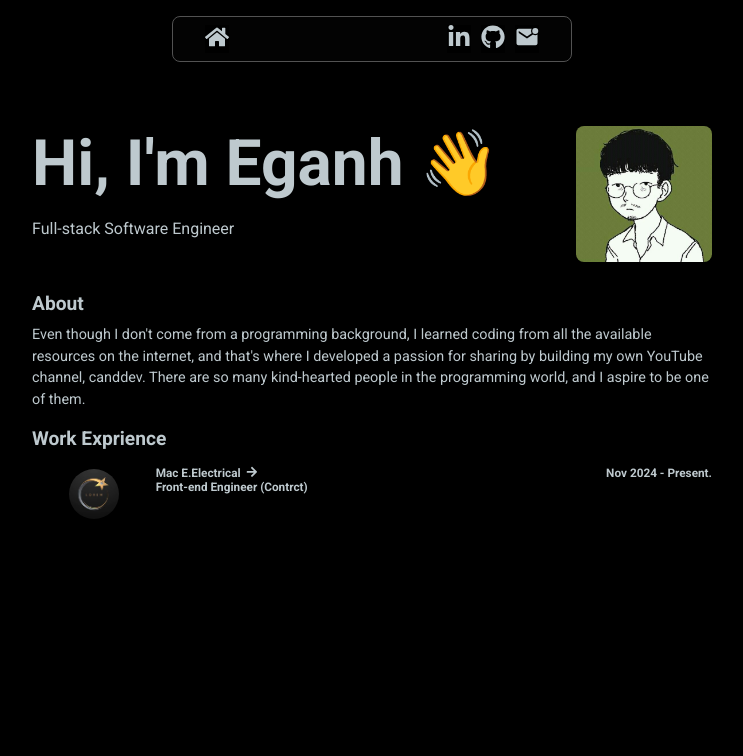
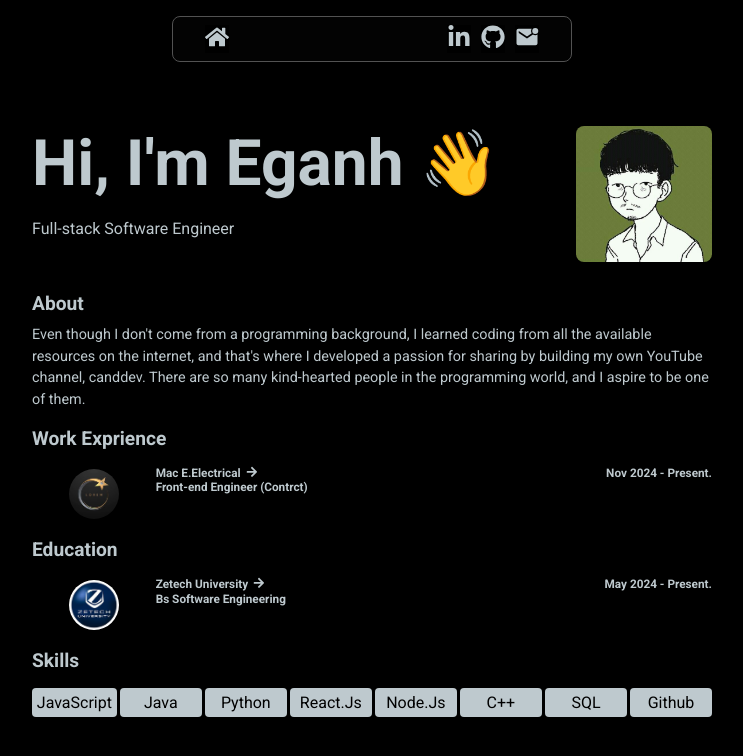
Before and after one commit to Egan-ombaka/portfolio-v1.0.0, a React (Vite) app: page / in a window 1280 px wide. Shown: the top 756 px of the page, without its empty margins (268-1011 px from the left). Built offline with nearby package versions, Linux system fonts and the light colour scheme.

Commit message:
Updating the Education and TechStack sections

```diff
--- a/src/App.jsx
+++ b/src/App.jsx
@@ -3,6 +3,8 @@ import Header from "./components/Header";
 import Home from "./components/Home";
 import About from "./components/About";
 import Work from "./components/Work";
+import Education from "./components/Education";
+import Techstack from "./components/Techstack";
 
 function App() {
   return (
@@ -11,6 +13,8 @@ function App() {
       <Home />
       <About />
       <Work />
+      <Education />
+      <Techstack />
     </div>
   );
 }
--- /dev/null
+++ b/src/components/Education.jsx
@@ -0,0 +1,36 @@
+import React from 'react';
+import '../css/Work.css'
+import { FaArrowRight } from "react-icons/fa";
+
+const Education = () => {
+  return (
+    <div className='work-section'>
+      <div className='work-container'>
+        <h6 className='work-xp'>Education</h6>
+        <div className='mac-e'>
+            <div className='xp-image'>
+                <img className='work-logo' src="images/zetech.jpeg" alt="Mac E logo" />
+            </div>
+            <div className='xp-inf'>
+                <div className='xp-info'>
+                    <div>
+                        <h6 className='company-info'>Zetech University
+                            <span> <FaArrowRight /></span>
+                        </h6>
+                        <h6 className='company-info'>Bs Software Engineering</h6>
+                    </div>
+
+                    <h6 className='work-period'>May 2024 - Present.</h6>
+                </div>
+
+                <div className='overflow-info'>
+                    <p>Worked as a Front-End Web Developer "Partly did Back-End Stuff ", convertiing website design into React Code.</p>
+                </div>
+            </div>
+        </div>
+      </div>
+    </div>
+  )
+}
+
+export default Education;
--- /dev/null
+++ b/src/components/Techstack.jsx
@@ -0,0 +1,24 @@
+import React from 'react'
+import '../css/Techstack.css'
+
+const Techstack = () => {
+  return (
+    <div className='tech-section'>
+      <div className='tech'>
+        <h6 className='skills'>Skills</h6>
+        <div className='tech-cont'>
+            <div>JavaScript</div>
+            <div>Java</div>
+            <div>Python</div>
+            <div>React.Js</div>
+            <div>Node.Js</div>
+            <div>C++</div>
+            <div>SQL</div>
+            <div>Github</div>
+        </div>
+      </div>
+    </div>
+  )
+}
+
+export default Techstack
--- /dev/null
+++ b/src/css/Techstack.css
@@ -0,0 +1,55 @@
+.tech-section{
+    display: flex;
+    justify-content: center;
+    align-items: center;
+    color: #bec9ce;
+    margin-top: 1em;
+}
+.skills{
+    font-size: 1.2em;
+}
+.tech{
+    max-width: 680px;
+    width: 100%;
+}
+.tech-cont{
+    display: grid;
+    grid-template-columns: 1fr 1fr 1fr 1fr 1fr 1fr 1fr 1fr;
+    gap: 3px;
+    margin-top: 1em;
+}
+.tech-cont div{
+    background-color: #bec9ce;
+    display: flex;
+    justify-content: center;
+    border-radius: 4px;
+    padding: .3em;
+    color: black;
+}
+
+@media (max-width: 992px) {
+    .tech-section{
+        padding: 1em;
+    }
+    .tech-cont {
+        grid-template-columns: repeat(4, 1fr);
+    }
+}
+
+@media (max-width: 768px) {
+    .tech-cont {
+        grid-template-columns: repeat(3, 1fr);
+    }
+}
+
+@media (max-width: 576px) {
+    .tech-cont {
+        grid-template-columns: repeat(2, 1fr);
+    }
+}
+
+@media (max-width: 400px) {
+    .tech-cont {
+        grid-template-columns: 1fr;
+    }
+}
```
Also changed, not shown: public/images/zetech.jpeg (added).
